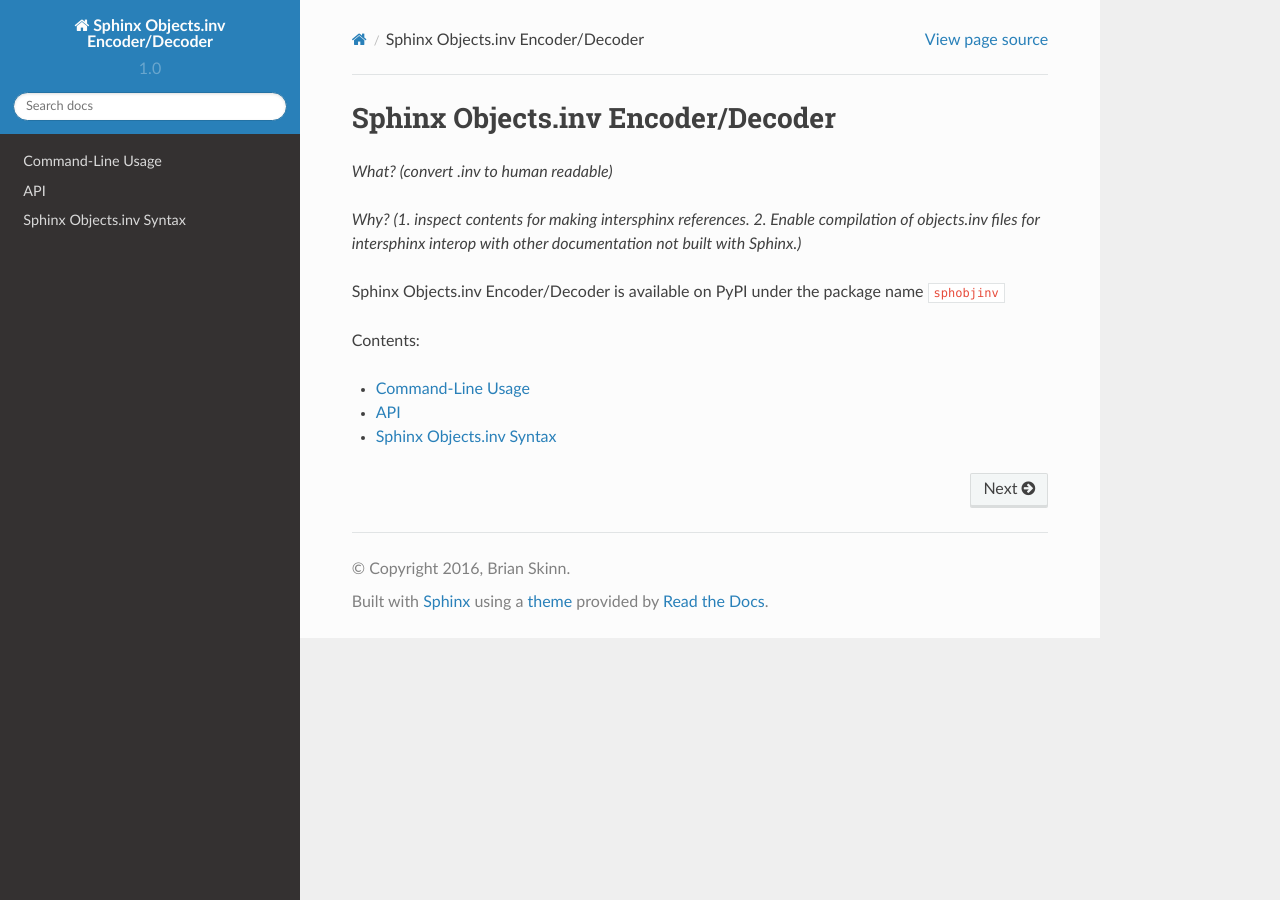
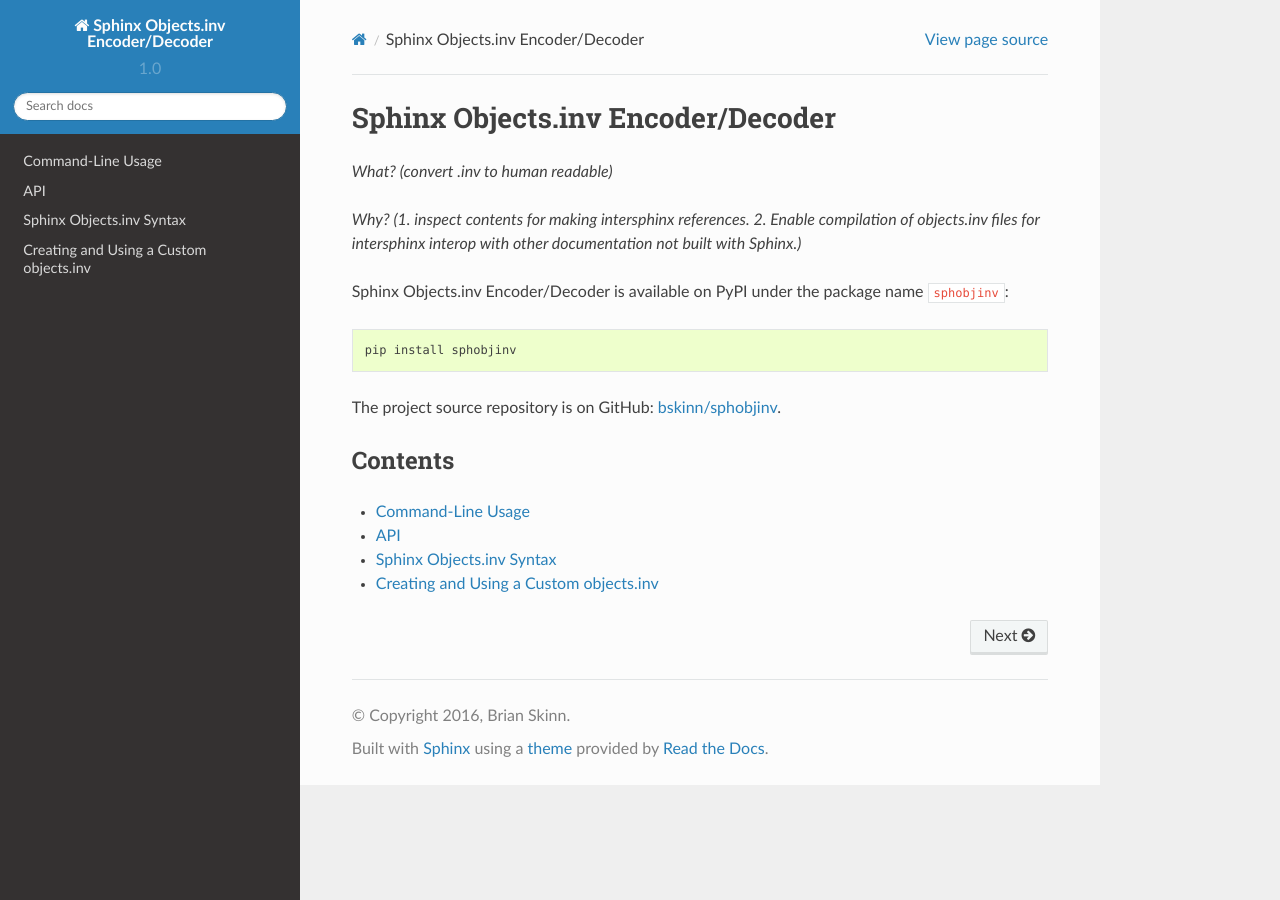
Before and after one commit to bskinn/sphobjinv, a Sphinx documentation site: the page built from doc/source/index.rst, in a window 1280 px wide. Built offline with Sphinx 7.4.7 and the Read the Docs theme 2.0.0, drawn with Linux system fonts in a browser that asks for light colours.

```diff
--- /dev/null
+++ b/doc/source/customfile.rst
@@ -0,0 +1,5 @@
+.. Instructions for creating and using a custom objects.inv file
+
+
+Creating and Using a Custom objects.inv
+=======================================
--- a/doc/source/index.rst
+++ b/doc/source/index.rst
@@ -13,10 +13,16 @@ of objects.inv files for intersphinx interop with other documentation not built
 with Sphinx.)*
 
 Sphinx Objects.inv Encoder/Decoder is available on PyPI under the package name
-``sphobjinv``
+``sphobjinv``::
+
+    pip install sphobjinv
+
+The project source repository is on GitHub: `bskinn/sphobjinv
+<https://www.github.com/bskinn/sphobjinv>`__.
 
 
-Contents:
+Contents
+--------
 
 .. toctree::
    :maxdepth: 2
--- a/setup.py
+++ b/setup.py
@@ -4,10 +4,6 @@ setup(
     name='sphobjinv',
     version='0.1',
     packages=['sphobjinv'],
-#    package_data={'opan': ['test/resource/test.trj',
-#                           'test/resource/inertia/*.hess',
-#                           'test/resource/inertia/*.xyz',
-#                           'test/resource/orca/test_orca*']},
     url='https://www.github.com/bskinn/sphobjinv',
     license='The MIT License',
     author='Brian Skinn',
```
Also changed, not shown: other parts of doc/source/index.rst (+1 -0 lines), README.md (+5 -1 lines), doc/source/api.rst (+42 -5 lines), 1 other file.
